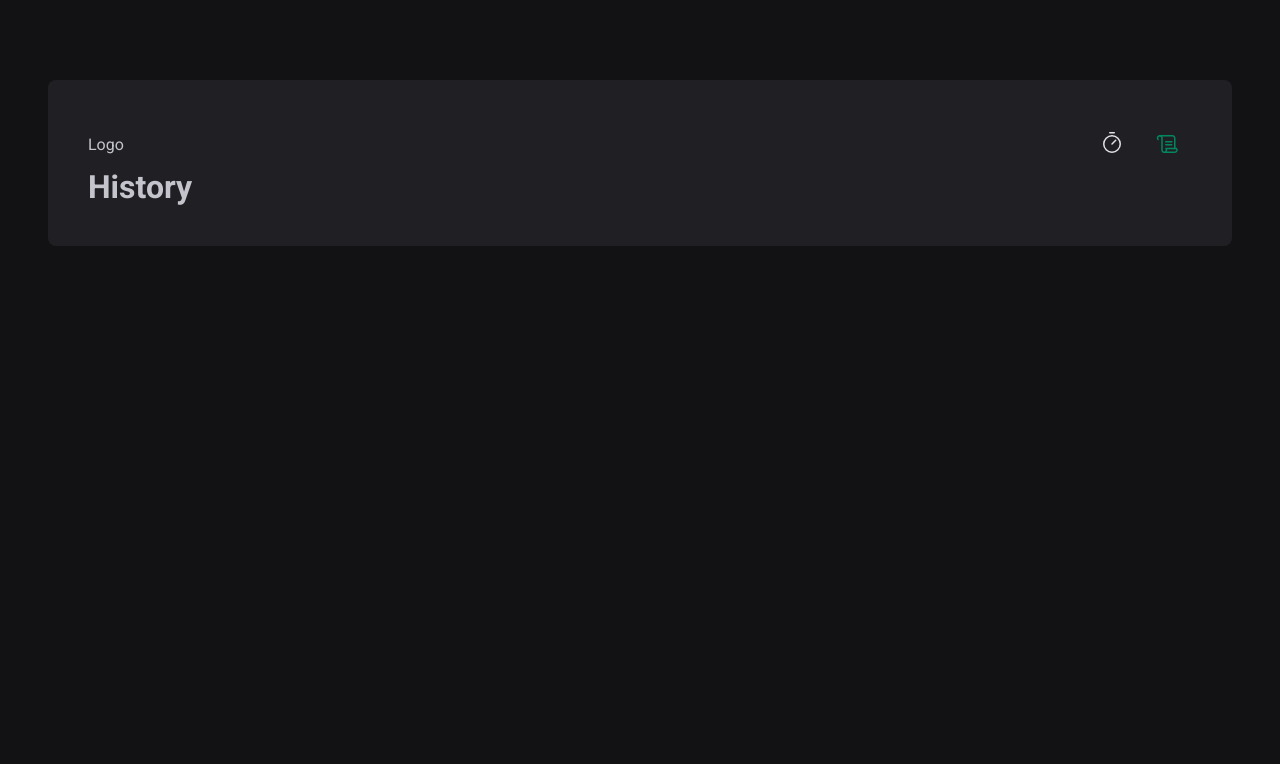
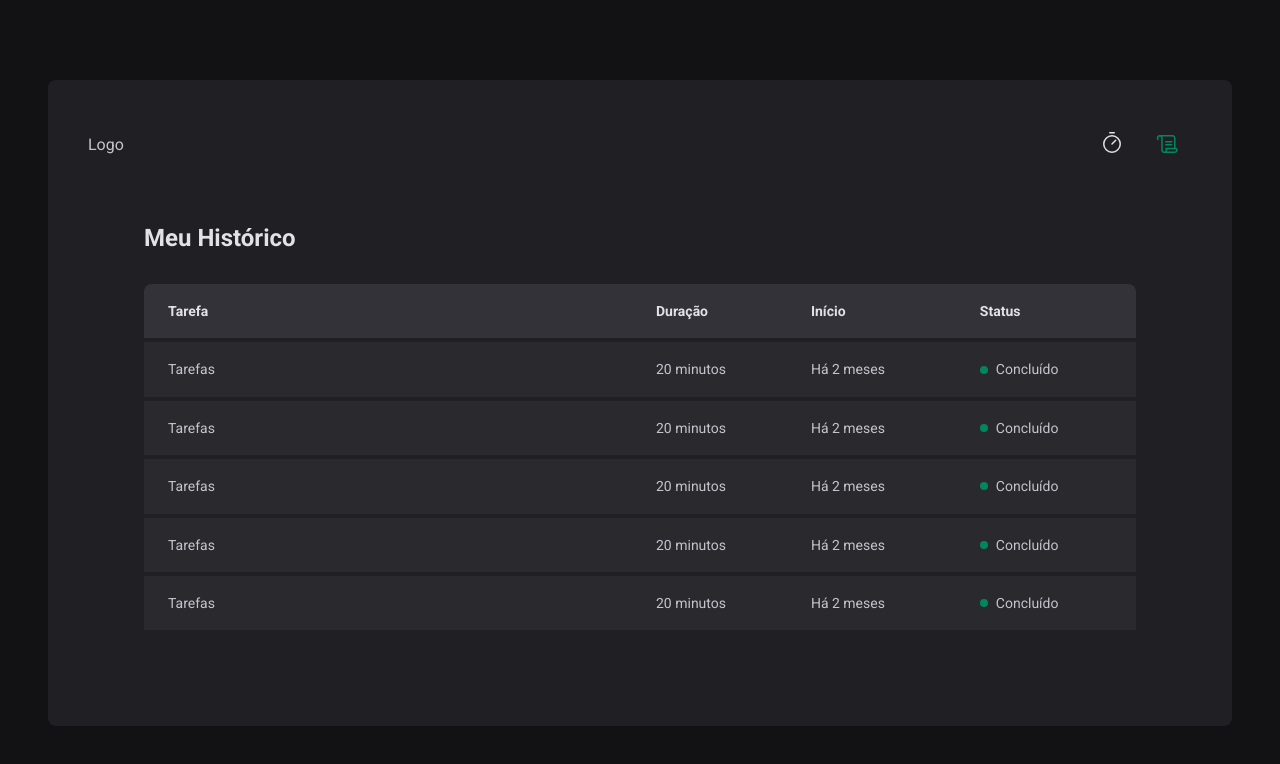
Before and after one commit to EliasFMartins/Pomodoro-ts, a React (Vite) app: page /history in a window 1280 px wide. Shown: the top 764 px of the page. Built offline with nearby package versions, Linux system fonts and the light colour scheme.

Commit message:
alterações no form

```diff
--- a/package.json
+++ b/package.json
@@ -10,11 +10,14 @@
     "lint": "eslint src --ext .ts,.tsx"
   },
   "dependencies": {
+    "@hookform/resolvers": "^3.0.1",
     "phosphor-react": "^1.4.1",
     "react": "^18.2.0",
     "react-dom": "^18.2.0",
+    "react-hook-form": "^7.43.9",
     "react-router-dom": "^6.10.0",
-    "styled-components": "^5.3.9"
+    "styled-components": "^5.3.9",
+    "zod": "^3.21.4"
   },
   "devDependencies": {
     "@rocketseat/eslint-config": "^1.2.0",
--- a/src/Router.tsx
+++ b/src/Router.tsx
@@ -1,6 +1,6 @@
 import { Route, Routes } from 'react-router-dom'
 import { Home } from './pages/Home'
-import { History } from './pages/History/History'
+import { History } from './pages/History'
 import { DefaultLayout } from './layouts/DefaultLeyout'
 
 export const Router = () => {
--- a/src/pages/History/History.tsx
+++ /dev/null
@@ -1,9 +0,0 @@
-// import { Header } from '../components/Header'
-
-export const History = () => {
-  return (
-    <div>
-      <h1>History</h1>
-    </div>
-  )
-}
--- /dev/null
+++ b/src/pages/History/index.tsx
@@ -0,0 +1,66 @@
+// import { Header } from '../components/Header'
+
+import { HistoryContainer, HistoryList, Status } from './styles'
+
+export const History = () => {
+  return (
+    <HistoryContainer>
+      <h1>Meu Histórico</h1>
+
+      <HistoryList>
+        <table>
+          <thead>
+            <tr>
+              <th>Tarefa</th>
+              <th>Duração</th>
+              <th>Início</th>
+              <th>Status</th>
+            </tr>
+          </thead>
+          <tbody>
+            <tr>
+              <td>Tarefas</td>
+              <td>20 minutos</td>
+              <td>Há 2 meses</td>
+              <td>
+                <Status statusColor="green">Concluído</Status>
+              </td>
+            </tr>
+            <tr>
+              <td>Tarefas</td>
+              <td>20 minutos</td>
+              <td>Há 2 meses</td>
+              <td>
+                <Status statusColor="green">Concluído</Status>
+              </td>
+            </tr>
+            <tr>
+              <td>Tarefas</td>
+              <td>20 minutos</td>
+              <td>Há 2 meses</td>
+              <td>
+                <Status statusColor="green">Concluído</Status>
+              </td>
+            </tr>
+            <tr>
+              <td>Tarefas</td>
+              <td>20 minutos</td>
+              <td>Há 2 meses</td>
+              <td>
+                <Status statusColor="green">Concluído</Status>
+              </td>
+            </tr>
+            <tr>
+              <td>Tarefas</td>
+              <td>20 minutos</td>
+              <td>Há 2 meses</td>
+              <td>
+                <Status statusColor="green">Concluído</Status>
+              </td>
+            </tr>
+          </tbody>
+        </table>
+      </HistoryList>
+    </HistoryContainer>
+  )
+}
--- /dev/null
+++ b/src/pages/History/styles.ts
@@ -0,0 +1,82 @@
+import styled from 'styled-components'
+
+export const HistoryContainer = styled.main`
+  flex: 1;
+  padding: 3.5rem;
+
+  display: flex;
+  flex-direction: column;
+
+  h1 {
+    font-size: 1.5rem;
+    color: ${(props) => props.theme['gray-100']};
+  }
+`
+
+export const HistoryList = styled.div`
+  flex: 1;
+  overflow: auto;
+  margin-top: 2rem;
+
+  table {
+    width: 100%;
+    border-collapse: collapse;
+    min-width: 600px;
+
+    th {
+      background: ${(props) => props.theme['gray-600']};
+      padding: 1rem;
+      text-align: left;
+      color: ${(props) => props.theme['gray-100']};
+      font-size: 0.875rem;
+      line-height: 1.6;
+
+      &:first-child {
+        border-top-left-radius: 8px;
+        padding-left: 1.5rem;
+      }
+      &:last-child {
+        border-top-right-radius: 8px;
+        padding-left: 1.5rem;
+      }
+    }
+
+    td {
+      background-color: ${(props) => props.theme['gray-700']};
+      border-top: 4px solid ${(props) => props.theme['gray-800']};
+      padding: 1rem;
+      font-size: 0.875rem;
+      line-height: 1.6;
+
+      &:first-child {
+        padding-left: 1.5rem;
+        width: 50%;
+      }
+      &:last-child {
+        padding-left: 1.5rem;
+      }
+    }
+  }
+`
+const STATUS_COLORS = {
+  yellow: 'yellow-500',
+  green: 'green-500',
+  red: 'red-500',
+} as const
+
+interface StatusProps {
+  statusColor: keyof typeof STATUS_COLORS
+}
+
+export const Status = styled.span<StatusProps>`
+  display: flex;
+  align-items: center;
+  gap: 0.5rem;
+  &::before {
+    content: '';
+    width: 0.5rem;
+    height: 0.5rem;
+    border-radius: 50%;
+    background: ${(props) => props.theme[STATUS_COLORS[props.statusColor]]};
+  }
+`
--- a/src/pages/Home/index.tsx
+++ b/src/pages/Home/index.tsx
@@ -1,6 +1,8 @@
-// import { Header } from '../components/Header'
+import { useForm } from 'react-hook-form'
+import { Play } from 'phosphor-react'
+import { zodResolver } from '@hookform/resolvers/zod'
+import * as zod from 'zod'
 
-import { Play } from 'phosphor-react'
 import {
   CountdownContainer,
   FormContainer,
@@ -10,20 +12,79 @@
   StartCountdownButton,
   TaskInput,
 } from './styled'
+import { useState } from 'react'
+
+const newCycleFormValidationSchema = zod.object({
+  task: zod.string().min(1, 'informe a tarefa'),
+  minutesAmount: zod
+    .number()
+    .min(5, 'O ciclo precisa ser de no mínimo 5 mutos.')
+    .max(60, 'O ciclo precisa ser de no máximo 60 minutos.'),
+})
+
+type NewCycleFormData = zod.infer<typeof newCycleFormValidationSchema>
+
+interface Cycle {
+  id: string
+  task: string
+  minutesAmount: number
+}
 
 export const Home = () => {
+  const [cycles, setCyrcles] = useState<Cycle[]>([])
+  const [activeCycleId, setActiveCycleId] = useState<string | null>(null)
+  const { register, handleSubmit, watch, reset } = useForm<NewCycleFormData>({
+    resolver: zodResolver(newCycleFormValidationSchema),
+    defaultValues: {
+      task: '',
+      minutesAmount: 0,
+    },
+  })
+  function handleCreateNewCyrcle(data: NewCycleFormData) {
+    const id = String(new Date().getTime())
+    const newCycle: Cycle = {
+      id,
+      task: data.task,
+      minutesAmount: data.minutesAmount,
+    }
+    setCyrcles((state) => [...state, newCycle])
+    setActiveCycleId(id)
+    reset()
+  }
+  const activeCycle = cycles.find((cycle) => cycle.id === activeCycleId)
+
+  console.log(activeCycle)
+
+  const task = watch('task')
+  const isSubmitDisabled = !task
+
   return (
     <HomeContainer>
-      <form action="">
+      <form onSubmit={handleSubmit(handleCreateNewCyrcle)} action="">
         <FormContainer>
           <label htmlFor="task">Vou trabalhar em </label>
-          <TaskInput id="task" placeholder="Dê um nome para o seu projeto" />
+          <TaskInput
+            id="task"
+            list="task-suggestions"
+            placeholder="Dê um nome para o seu projeto"
+            {...register('task')}
+          />
+
+          <datalist id="task-suggestions">
+            <option value="Projeto 1" />
+            <option value="Projeto 2" />
+            <option value="Projeto 3" />
+          </datalist>
 
           <label htmlFor="minutesAmount">durante </label>
           <MinutesAmountInput
             type="number"
             id="minutesAmount"
             placeholder="00"
+            step={5}
+            min={5}
+            max={60}
+            {...register('minutesAmount', { valueAsNumber: true })}
           />
           <span>minutos.</span>
         </FormContainer>
@@ -34,7 +95,7 @@
           <span>0</span>
           <span>0</span>
         </CountdownContainer>
-        <StartCountdownButton type="submit" disabled>
+        <StartCountdownButton type="submit" disabled={isSubmitDisabled}>
           Começar <Play size={24} />
         </StartCountdownButton>
       </form>
--- a/src/pages/Home/styled.ts
+++ b/src/pages/Home/styled.ts
@@ -78,11 +78,11 @@
   font-weight: bold;
   font-size: 1.125rem;
   padding: 0 0.5rem;
-  color ${(props) => props.theme['gray-100']};
+  color: ${(props) => props.theme['gray-100']};
 
   &:focus {
     box-shadow: none;
-    border-color: ${(porps) => porps.theme['green-500']}
+    border-color: ${(porps) => porps.theme['green-500']};
   }
   &::placeholder {
     color: ${(props) => props.theme['gray-500']};
@@ -90,6 +90,10 @@
 `
 export const TaskInput = styled(BaseInput)`
   flex: 1;
+
+  &::-webkit-calendar-picker-indicator {
+    display: none !important;
+  }
 `
 export const MinutesAmountInput = styled(BaseInput)`
   width: 4rem;
```
Also changed, not shown: 1 other file (tests, documents, lock files or other folders).
